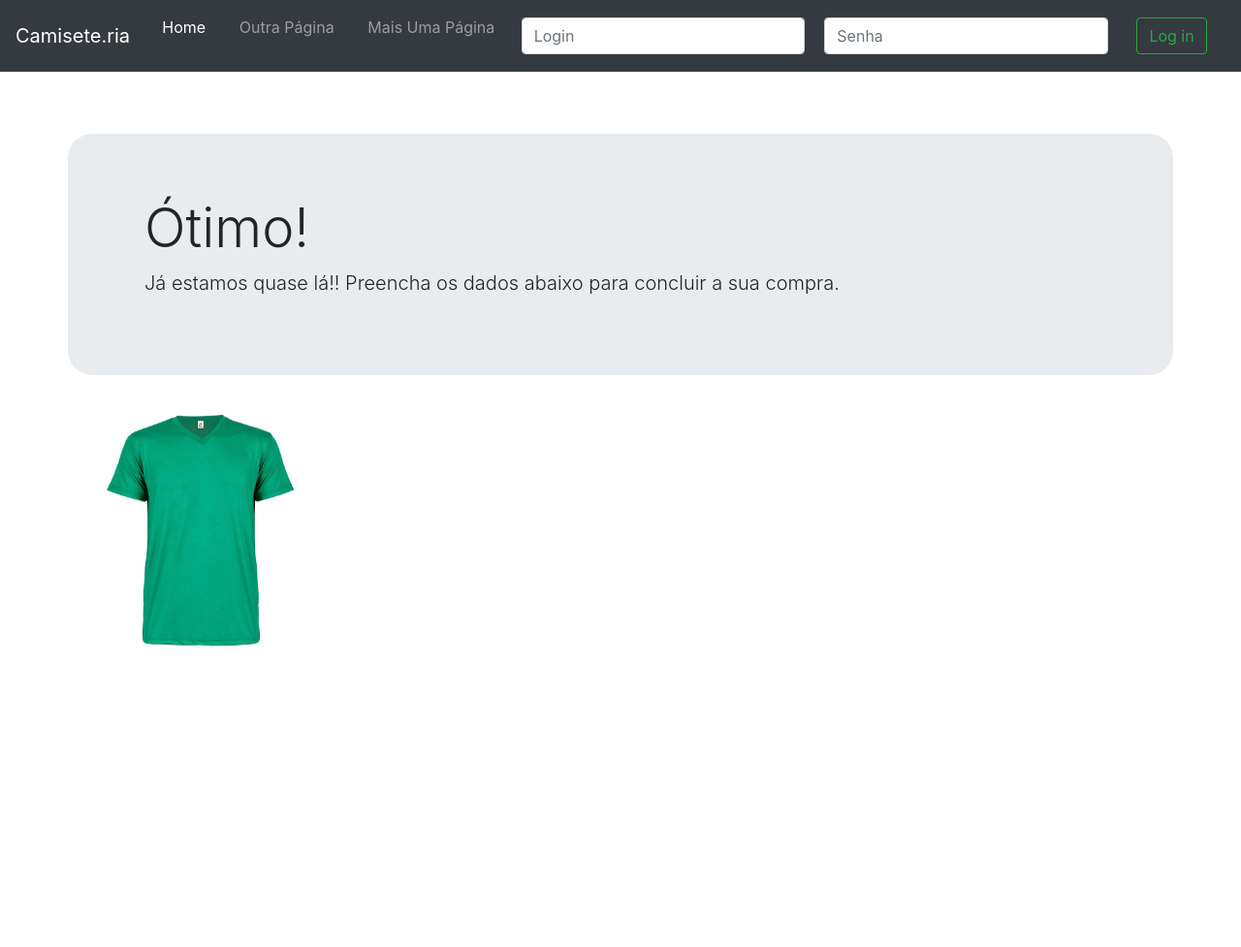
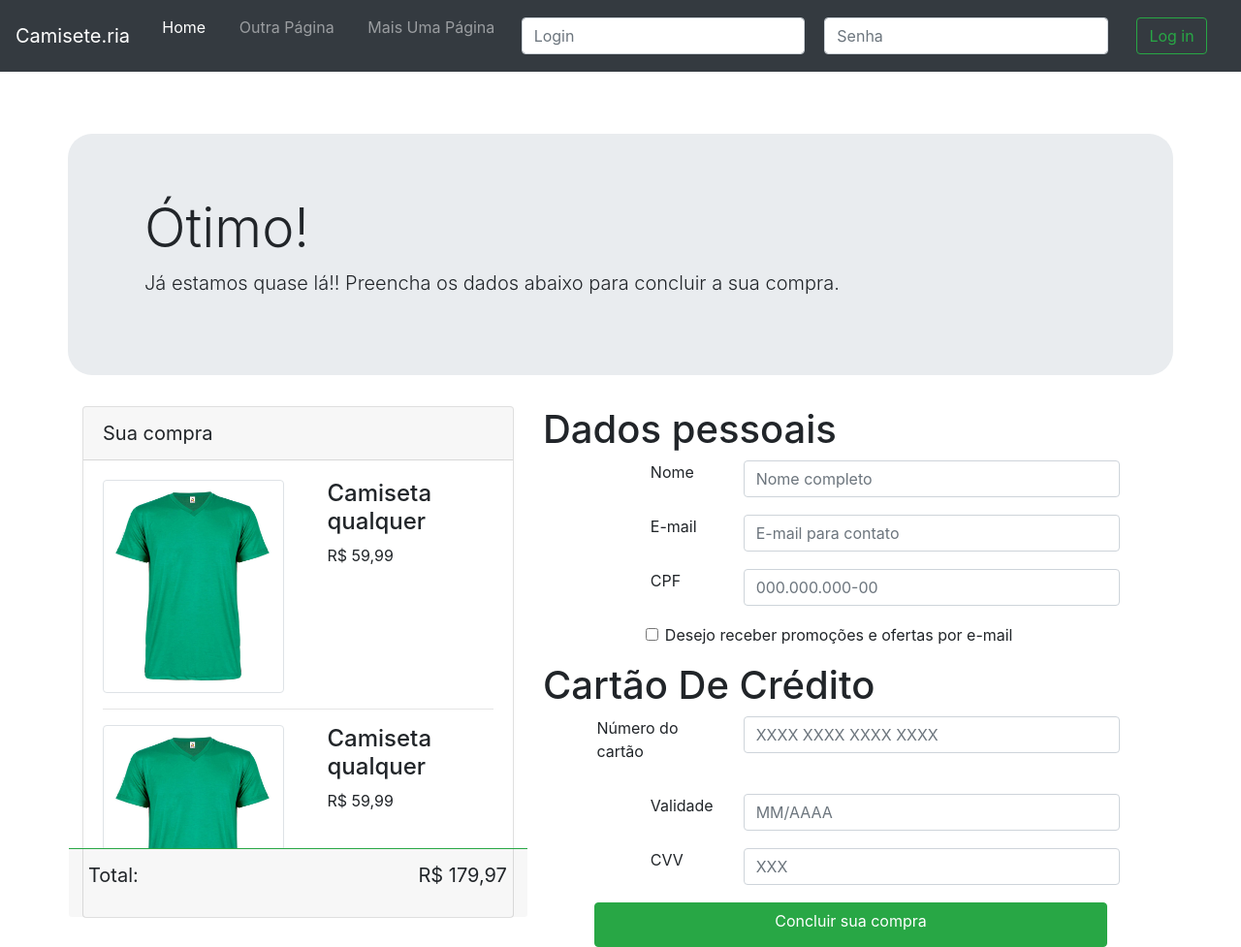
Before and after one commit to COLTEC-DAW/Trimestral-1, a plain HTML site: page index3.html in a window 1280 px wide. Shown: the whole page at 97% size. Before the commit the page ends 800 px from the top, so only its background shows below. Drawn offline with nearby package versions, Linux system fonts and the light colour scheme.

Commit message:
tela 3 pronta

```diff
--- a/index3.html
+++ b/index3.html
@@ -52,11 +52,86 @@
 			</div>
 		</div>
 		<div class="container">
-			<div class="col-5">
-				<div class="form-group">
-					<input type="image" src="imgs/camisa.jpg" alt="Camisa" style="width: 50%">
-				</div>
-			</div>
+      <div class="row">
+        <div class="col-5">
+          <div class="card">
+            <div class="card-header lead"><strong>Sua compra</strong></div>
+            <div class="card-body scroll" style="overflow-y: scroll; overflow-x: hidden; height: 400px;">
+              <div class="row">
+                <div class="col-6">
+                  <img class="img-thumbnail" src="imgs/camisa.jpg" alt="Camisa">
+                </div>
+                <div class="col-6">
+                  <h4 class="col-12">Camiseta qualquer</h4>
+                  <p class="col-12">R$ 59,99</p>
+                </div>
+              </div>
+              <hr>
+              <div class="row">
+                <div class="col-6">
+                  <img class="img-thumbnail" src="imgs/camisa.jpg" alt="Camisa">
+                </div>
+                <div class="col-6">
+                  <h4 class="col-12">Camiseta qualquer</h4>
+                  <p class="col-12">R$ 59,99</p>
+                </div>
+              </div>
+              <hr>
+              <div class="row">
+                <div class="col-6">
+                  <img class="img-thumbnail" src="imgs/camisa.jpg" alt="Camisa">
+                </div>
+                <div class="col-6">
+                  <h4 class="col-12">Camiseta qualquer</h4>
+                  <p class="col-12">R$ 59,99</p>
+                </div>
+              </div>
+            </div>
+            <div class="card-footer border-success row">
+              <p class="lead"><strong>Total:</strong></p>
+              <p class="offset-8 lead"><strong>R$ 179,97</strong></p>
+            </div>
+          </div>
+  			</div>
+        <div class="col-7">
+          <h1>Dados pessoais</h1>
+          <div class="row pb-3">
+            <p class="offset-2 col-2">Nome</p>
+            <input class="form-control col-7" type="text" name="dadosPessoais" placeholder="Nome completo">
+          </div>
+          <div class="row pb-3">
+            <p class="offset-2 col-2">E-mail</p>
+            <input class="form-control col-7" type="text" name="dadosPessoais" placeholder="E-mail para contato">
+          </div>
+          <div class="row pb-3">
+            <p class="offset-2 col-2">CPF</p>
+            <input class="form-control col-7" type="text" name="dadosPessoais" placeholder="000.000.000-00">
+          </div>
+          <div class="offset-2 form-check pb-3">
+            <input class="form-check-input" type="checkbox" value="" id="defaultCheck1">
+            <label class="form-check-label" for="defaultCheck1">
+              Desejo receber promoções e ofertas por e-mail
+            </label>
+          </div>
+          <h1>Cartão De Crédito</h1>
+          <div class="row pb-3">
+            <p class="offset-1 col-3">Número do cartão</p>
+            <input class="form-control col-7" type="text" name="cartaoDeCredito" placeholder="XXXX XXXX XXXX XXXX">
+          </div>
+          <div class="row pb-3">
+            <p class="offset-2 col-2">Validade</p>
+            <input class="form-control col-7" type="text" name="cartaoDeCredito" placeholder="MM/AAAA">
+          </div>
+          <div class="row pb-3">
+            <p class="offset-2 col-2">CVV</p>
+            <input class="form-control col-7" type="text" name="cartaoDeCredito" placeholder="XXX">
+          </div>
+            <button class="offset-1 col-10 btn btn-success" name="button" id="button1">
+            <label class="col-12 form-button-label" for="button1">
+              Concluir sua compra
+            </label>
+        </div>
+      </div>
 		</div>
 
     <script src="https://code.jquery.com/jquery-3.3.1.slim.min.js" integrity="sha384-q8i/X+965DzO0rT7abK41JStQIAqVgRVzpbzo5smXKp4YfRvH+8abtTE1Pi6jizo" crossorigin="anonymous"></script>
```
Also changed, not shown: index.html (+1 -1 lines).
